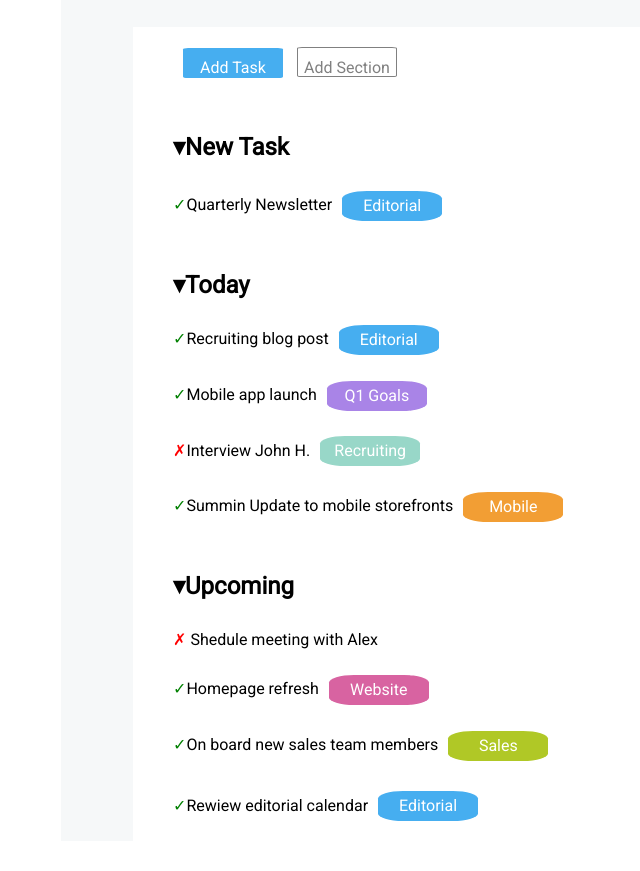
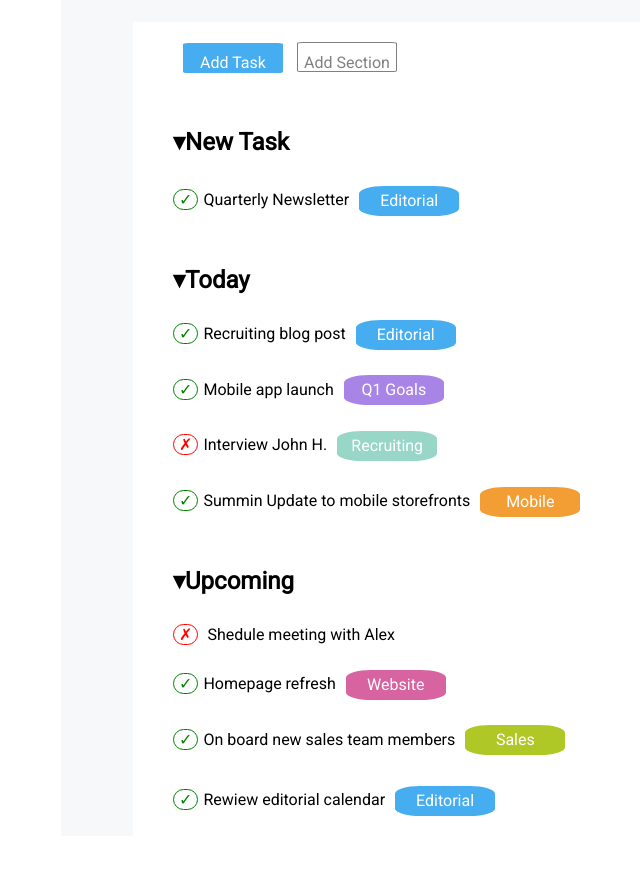
Before and after one commit to Antonioflo13/html-css-toboolist, a plain HTML site: page index.html in a window 1280 px wide. Shown: the part 99-970 px from the top of the page, without its empty margins (99-739 px from the left). Drawn offline with Linux system fonts and the light colour scheme.

Commit message:
fix logo, add border at cross and check

```diff
--- a/css/style.css
+++ b/css/style.css
@@ -77,6 +77,15 @@ header{
     display: inline-block;
     vertical-align: middle;
 }
+h1{
+    vertical-align: middle;
+}
+.circle{
+    border: 1px solid;
+    border-radius: 40px;
+    padding: 0 5px 0 5px;
+    margin-right: 5px;
+}
 
 /* main */
 main{
--- a/index.html
+++ b/index.html
@@ -31,7 +31,7 @@
             <section class="mt-50">
                 <h2>&#9662;New Task</h2>
                     <div class="mt-30 inline">
-                        <span class="check">&check;</span>Quarterly Newsletter<p class=" bottom blue-bottom round-bottom inline">Editorial</p>
+                        <span class="check circle">&check;</span>Quarterly Newsletter<p class=" bottom blue-bottom round-bottom inline">Editorial</p>
                     </div>
             </section>
             <!-- /section new task -->
@@ -41,22 +41,22 @@
                 <h2>&#9662;Today</h2>
                 <div>
                     <p class="mt-30 inline">
-                        <span class="check">&check;</span>Recruiting blog post<p class=" bottom blue-bottom round-bottom inline">Editorial</p>
+                        <span class="check circle">&check;</span>Recruiting blog post<p class=" bottom blue-bottom round-bottom inline">Editorial</p>
                     </p>
                 </div>
                 <div>
                     <p class="mt-30 inline">
-                        <span class="check">&check;</span>Mobile app launch<p class=" bottom violet-bottom round-bottom inline">Q1 Goals</p>
+                        <span class="check circle">&check;</span>Mobile app launch<p class=" bottom violet-bottom round-bottom inline">Q1 Goals</p>
                     </p>
                 </div>
                 <div>
                     <p class="mt-30 inline">
-                        <span class="cross">&cross;</span>Interview John H.<p class=" bottom green-bottom round-bottom inline">Recruiting</p>
+                        <span class="cross circle">&cross;</span>Interview John H.<p class=" bottom green-bottom round-bottom inline">Recruiting</p>
                     </p>
                 </div>
                 <div>
                     <p class="mt-30 inline">
-                        <span class="check">&check;</span>Summin Update to mobile storefronts<p class=" bottom orange-bottom round-bottom inline">Mobile</p>
+                        <span class="check circle">&check;</span>Summin Update to mobile storefronts<p class=" bottom orange-bottom round-bottom inline">Mobile</p>
                     </p>
                 </div>
             </section>
@@ -67,23 +67,23 @@
                 <h2>&#9662;Upcoming</h2>
                 <div>
                     <p class="mt-30">
-                        <span class="cross">&cross;</span>
+                        <span class="cross circle">&cross;</span>
                         Shedule meeting with Alex
                     </p>
                 </div>
                 <div>
                     <p class="mt-30 inline">
-                        <span class="check">&check;</span>Homepage refresh<p class=" bottom red-bottom round-bottom inline">Website</p>
+                        <span class="check circle">&check;</span>Homepage refresh<p class=" bottom red-bottom round-bottom inline">Website</p>
                     </p>
                 </div>
                 <div>
                     <p class="mt-30 inline">
-                        <span class="check">&check;</span>On board new sales team members<p class="bottom lightgreen-bottom round-bottom inline">Sales</p>
+                        <span class="check circle">&check;</span>On board new sales team members<p class="bottom lightgreen-bottom round-bottom inline">Sales</p>
                     </p>
                 </div>
                 <div>
                     <p class="mt-30 inline line">
-                        <span class="check">&check;</span>Rewiew editorial calendar<p class=" bottom blue-bottom round-bottom inline">Editorial</p>
+                        <span class="check circle">&check;</span>Rewiew editorial calendar<p class=" bottom blue-bottom round-bottom inline">Editorial</p>
                     </p>
                 </div>
             </section>
```
